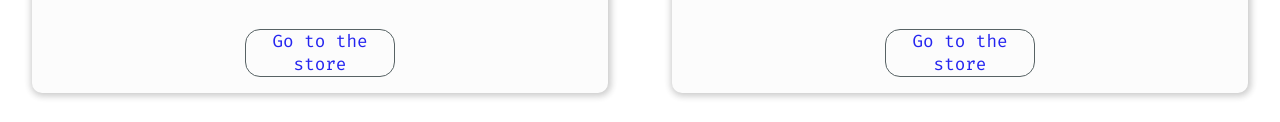
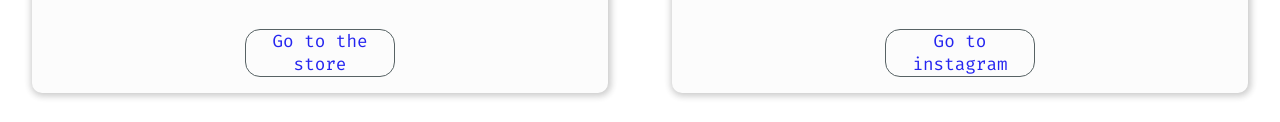
Before and after one commit to Luisriosca/portfolio-luisrioscode, a plain HTML site: page index.html in a window 1280 px wide. Shown: the part 2038-2160 px from the top of the page. Drawn offline with nearby package versions, Linux system fonts and the light colour scheme.

Commit message:
Cambios minusculos en textos en mis trabajos y enlace a instagram

```diff
--- a/index.html
+++ b/index.html
@@ -112,7 +112,7 @@
               <br><br>
               Illustrations, animations and projects made entirely by me.
             </p>
-            <button class="work-button"><a class="" href="https://gradient-store.netlify.app/" target="_blank" rel="noopener noreferrer">Go to the store </a></button>
+            <button class="work-button"><a class="" href="https://www.instagram.com/luisrioscode/" target="_blank" rel="noopener noreferrer">Go to instagram </a></button>
           </div>
         </div>
 
```
